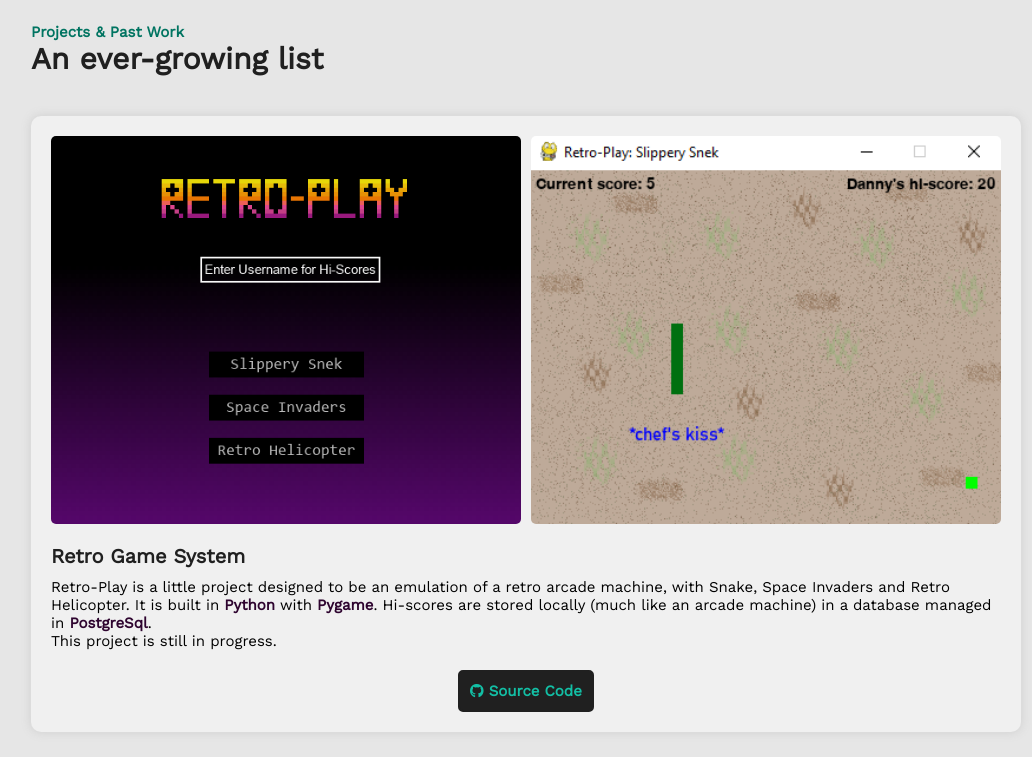
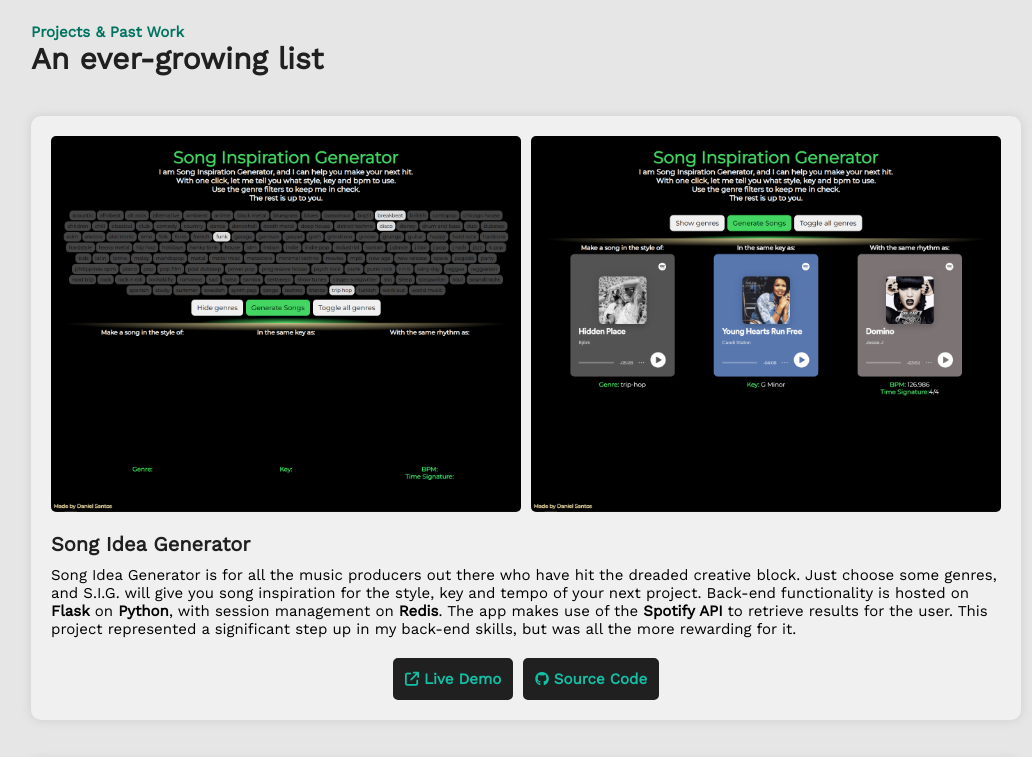
Before and after one commit to dsantos747/daniel-santos-dev-website, a plain HTML site: page index.html in a window 1280 px wide. Shown: the part 1420-2177 px from the top of the page, without its empty margins (114-1146 px from the left). Drawn offline with nearby package versions, Linux system fonts and the light colour scheme.

Commit message:
Feat: Added Song Idea Generator Project

```diff
--- a/index.html
+++ b/index.html
@@ -141,6 +141,37 @@
           <div class="projects-grid">
             <div class="project">
               <div class="project-imgs">
+                <img src="./projects/song_gen_1.png" alt="Song Idea Generator - Genre Selection" />
+                <img src="./projects/song_gen_2.png" alt="Song Idea Generator - Results" />
+              </div>
+              <div class="project-text">
+                <h3 class="project-title">
+                  Song Idea Generator
+                  <!-- - &#x1F6A7 Under Construction &#x1F6A7-->
+                </h3>
+                <p>
+                  Song Idea Generator is for all the music producers out there who have hit the dreaded creative block.
+                  Just choose some genres, and S.I.G. will give you song inspiration for the style, key and tempo of
+                  your next project. Back-end functionality is hosted on <strong class="pulse-1">Flask</strong> on
+                  <strong class="pulse-1">Python</strong>, with session management on
+                  <strong class="pulse-1">Redis</strong>. The app makes use of the
+                  <strong class="pulse-1">Spotify API</strong> to retrieve results for the user. This project
+                  represented a significant step up in my back-end skills, but was all the more rewarding for it.
+                </p>
+              </div>
+              <div class="project-links">
+                <a class="btn" href="https://song-idea-generator.vercel.app/" target="_blank">
+                  <span><i class="fa-solid fa-arrow-up-right-from-square"></i></span>
+                  <h4>Live Demo</h4>
+                </a>
+                <a class="btn" href="https://github.com/dsantos747/Song-Idea-Generator" target="_blank">
+                  <span><i class="fab fa-github"></i></span>
+                  <h4>Source Code</h4>
+                </a>
+              </div>
+            </div>
+            <div class="project">
+              <div class="project-imgs">
                 <img src="./projects/retro_1.png" alt="Retro-Play Main Menu Screen" />
                 <img src="./projects/retro_2.png" alt="Retro-Play Snake Screen" />
               </div>
```
Also changed, not shown: projects/song_gen_1.png (added), projects/song_gen_2.png (added).
